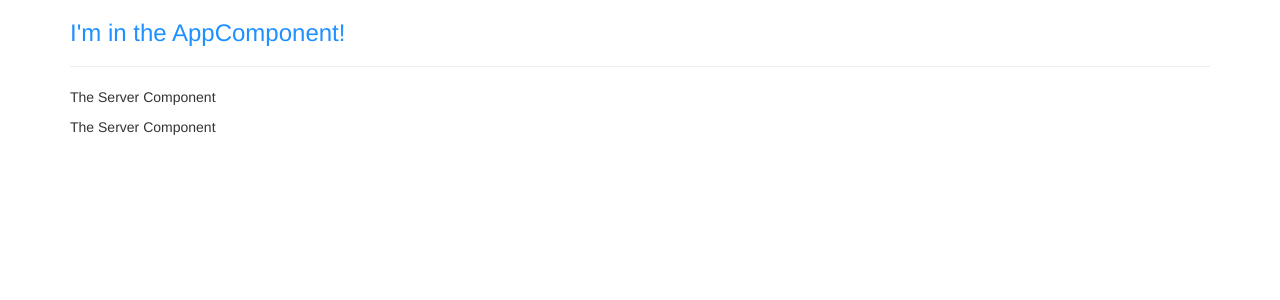
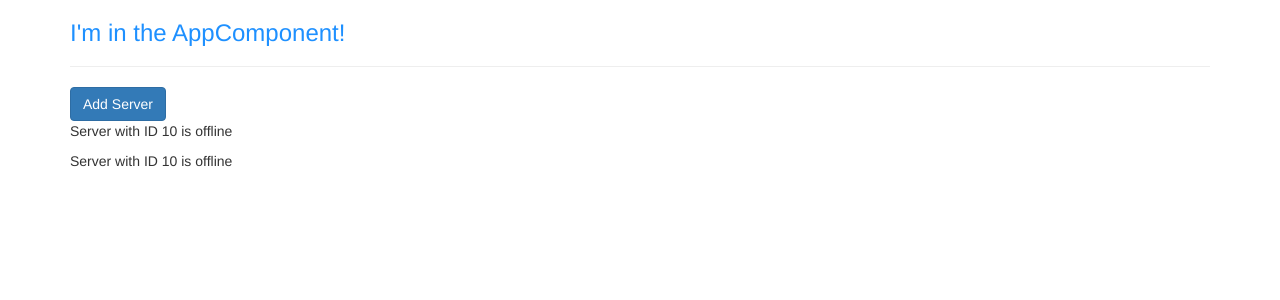
Before and after one commit to bnjmndrk/angular-next-app, an Angular app: page / in a window 1280 px wide. Shown: the top 300 px of the page. Built offline with nearby package versions, Linux system fonts and the light colour scheme.

Commit message:
Property binding

```diff
--- a/src/app/app.component.html
+++ b/src/app/app.component.html
@@ -3,8 +3,10 @@
         <div class="col-xs-12">
                 <h3>I'm in the AppComponent!</h3>
                 <hr>
-                <!-- <app-server></app-server>       <!-- this is the new selector that was added -->
-                <app-servers></app-servers>       <!-- this is the new selector that was added -->
+                <!-- <app-server></app-server>       this is the new selector that was added as a selector name -->
+                <!-- <app-servers></app-servers>     this is the new selector that was added as a selector name -->
+                <!-- <div app-servers></div>             added as an attribute instead -->
+            <div class="app-servers"></div>
         </div>
     </div>
 </div>
--- a/src/app/app.component.ts
+++ b/src/app/app.component.ts
@@ -1,5 +1,11 @@
 import { Component } from '@angular/core';
 
+/*
+Components have 3 parts:
+  1) a selector - this is the html tag name which will represent the logic
+  2) where the file which contains the html for this component is located
+  3) the ccs styles to apply to this component
+*/
 @Component({
   selector: 'app-root',
   templateUrl: './app.component.html',      // unlike css styles, only 1 template can be listed here
--- a/src/app/server/server.component.html
+++ b/src/app/server/server.component.html
@@ -1 +1 @@
-<p>The Server Component</p>
+<p>{{ 'Server' }} with ID {{ serverId }} is {{ getServerStatus() }}</p>
--- a/src/app/server/server.component.ts
+++ b/src/app/server/server.component.ts
@@ -4,4 +4,11 @@ import { Component } from "@angular/core";
     selector: 'app-server',
     templateUrl: './server.component.html'
 })
-export class ServerComponent { }
+export class ServerComponent {
+    serverId: number = 10;
+    serverStatus: string = 'offline';
+
+    getServerStatus(){
+        return this.serverStatus
+    }
+}
--- a/src/app/servers/servers.component.html
+++ b/src/app/servers/servers.component.html
@@ -1,2 +1,3 @@
+<button class="btn btn-primary" [disabled]="!allowNewServer">Add Server</button>
 <app-server></app-server>
 <app-server></app-server>
--- a/src/app/servers/servers.component.ts
+++ b/src/app/servers/servers.component.ts
@@ -1,18 +1,31 @@
 import { Component, OnInit } from '@angular/core';
 
+/*
+The selector can be written as:
+  1) a selector name (e.g. 'app-servers') -> use the <app-servers> as html tags -or-
+  2) as an element attribute (e.g. '[app-servers]') -> use app-servers inside an html tag as an attribute
+  3) as a class (e.g. '.app-servers') -> use app-servers class inside an html tag
+*/
 @Component({
-  selector: 'app-servers',
-//  templateUrl: './servers.component.html',                        // example of using html template
-//  template: '<app-server></app-server><app-server></app-server>', // example of using in-line templating
-  template: `
-          <app-server></app-server>
-          <app-server></app-server>`,                               // example of using in-line templating with back-tics for multi-line entry
+  selector: '.app-servers',                   // as a class
+//  selector: '[app-servers]',                // as an element attribute
+//  selector: 'app-servers',                  // as an html tag - most common
+  templateUrl: './servers.component.html',                        // example of using html template
+  // template: `
+  //         <app-server></app-server>
+  //         <app-server></app-server>`,                               // example of using in-line templating with back-tics for multi-line entry
 
   styleUrls: ['./servers.component.css']
 })
 export class ServersComponent implements OnInit {
 
-  constructor() { }
+  allowNewServer:boolean = false;
+
+  constructor() {
+    setTimeout(() => {
+      this.allowNewServer = true;
+    }, 2000);
+  }
 
   ngOnInit() {
   }
```
